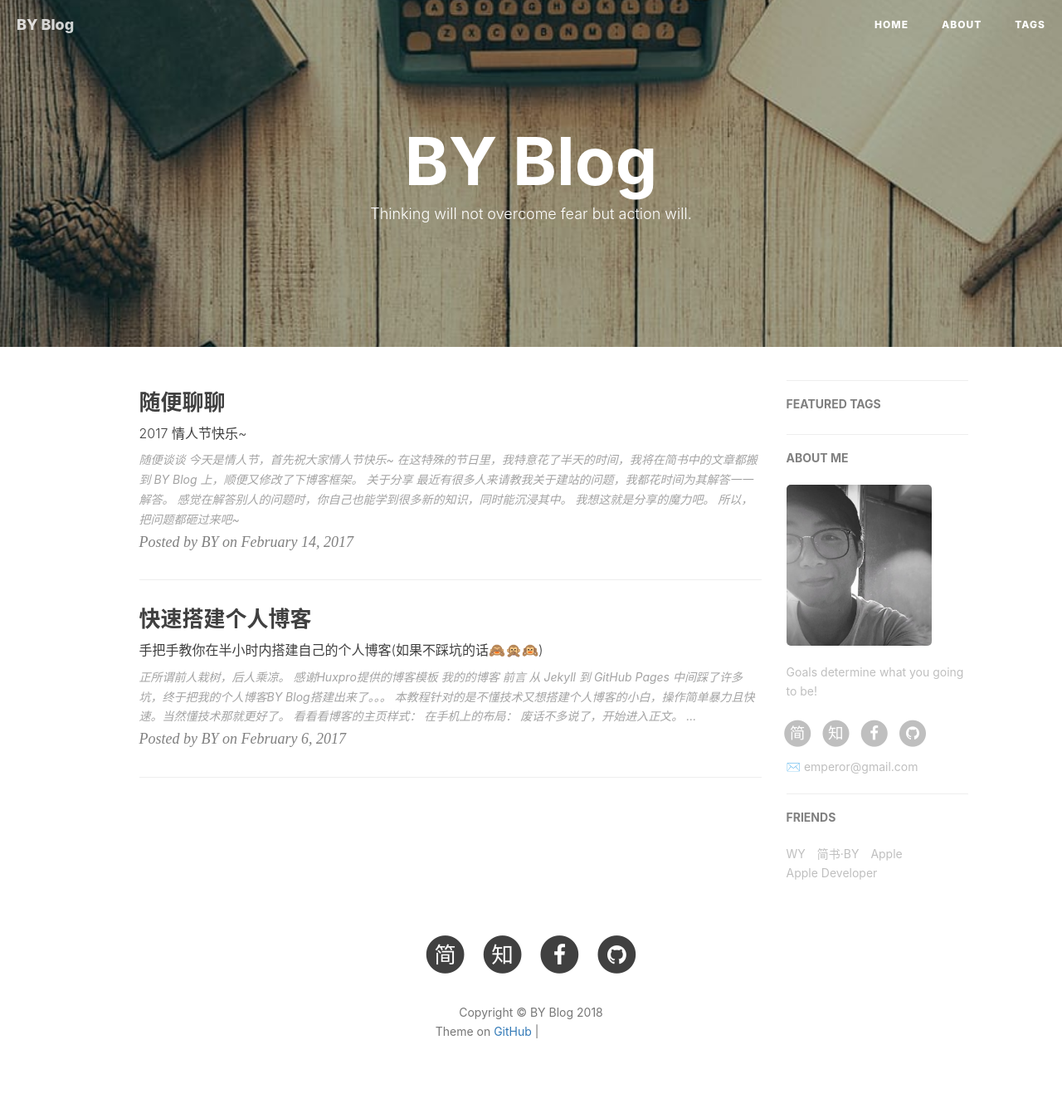
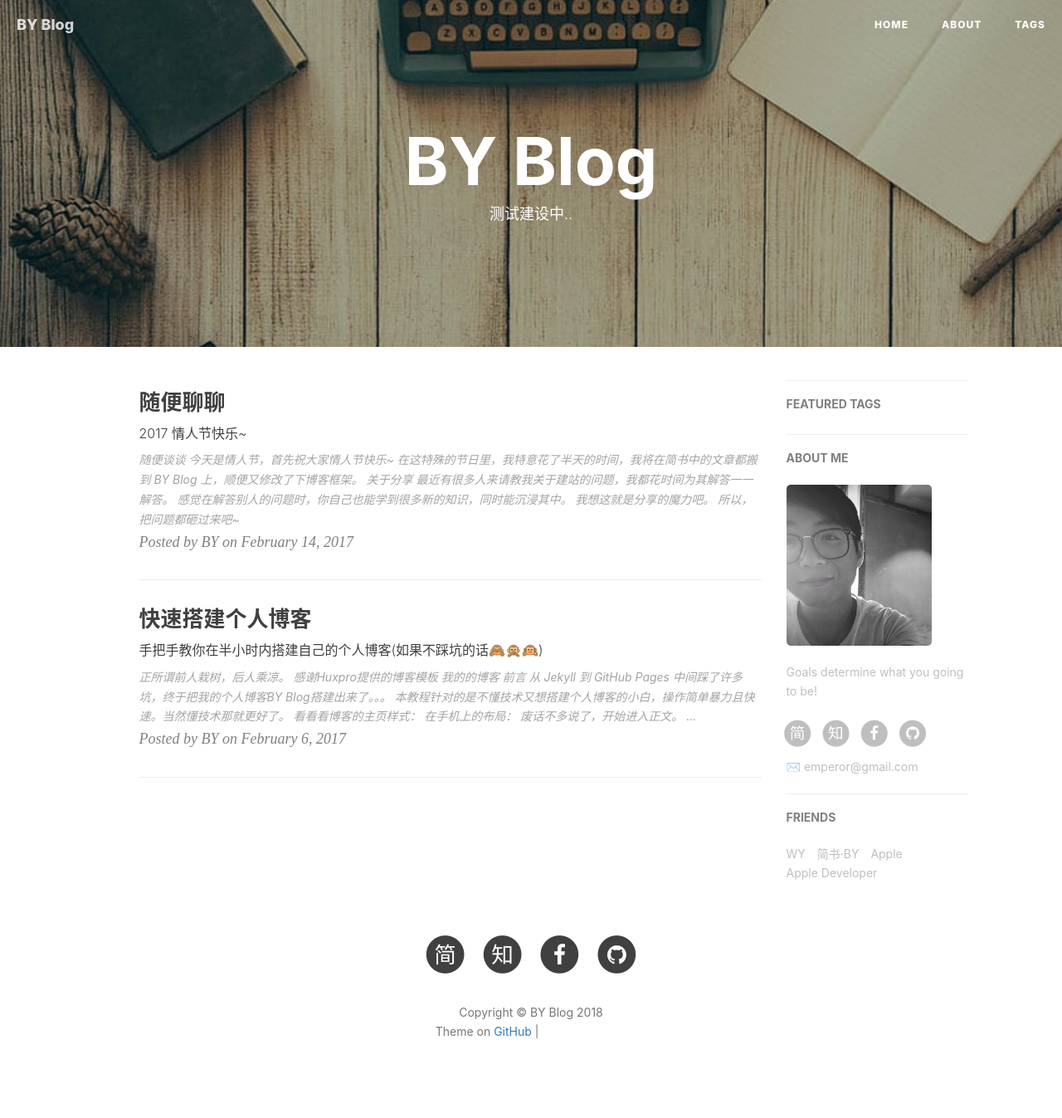
Before and after one commit to Heiyogl/heiyogl.github.io, a Jekyll site: the page built from index.html, in a window 1280 px wide. Shown: the whole page at 83% size. Built offline with Jekyll 4.4.1, drawn with Linux system fonts in a browser that asks for light colours; nearby versions of some CDN libraries; the list of posts is cut into pages by our own code; comment, search, counter and statistics services are not loaded; grey boxes are pictures that could not be loaded.

Commit message:
Update index.html

```diff
--- a/index.html
+++ b/index.html
@@ -1,6 +1,6 @@
 ---
 layout: page
-description: "Thinking will not overcome fear but action will."
+description: "测试建设中.."
 ---
 
 {% for post in paginator.posts %}
```
